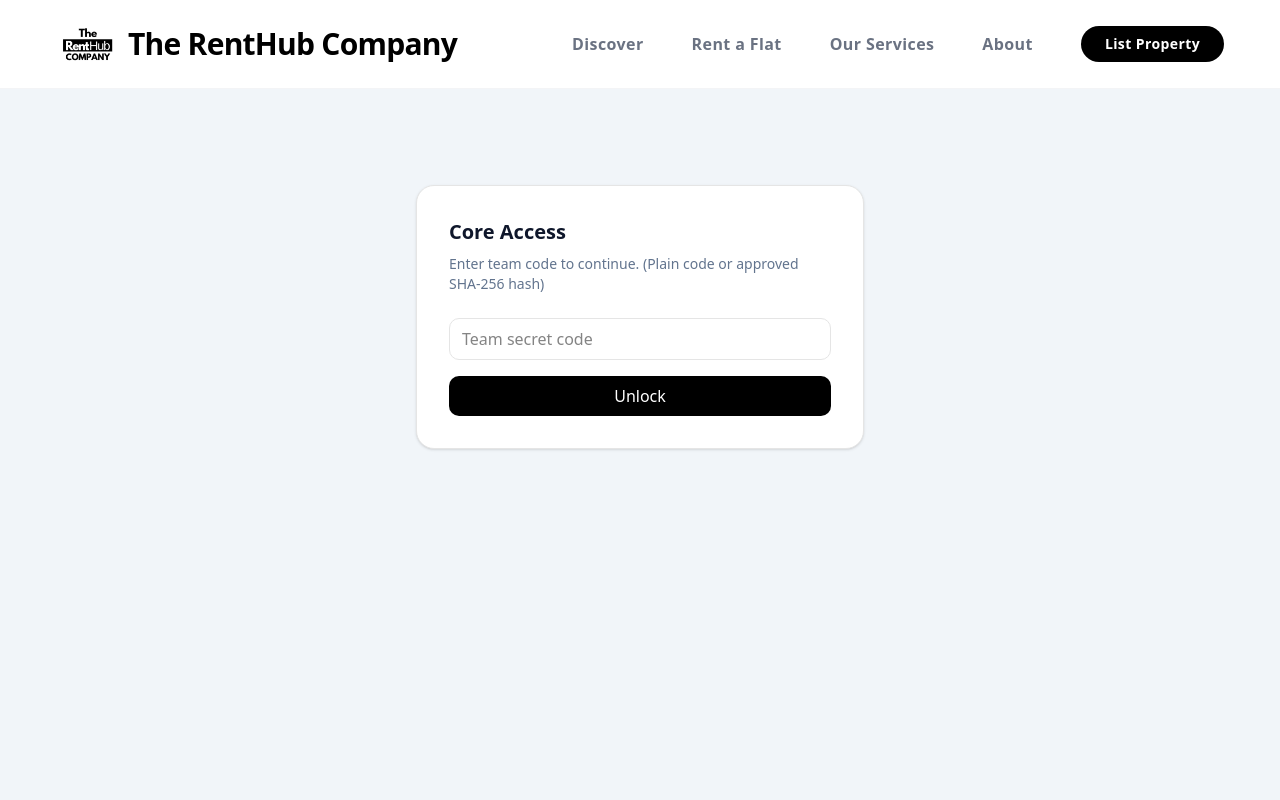
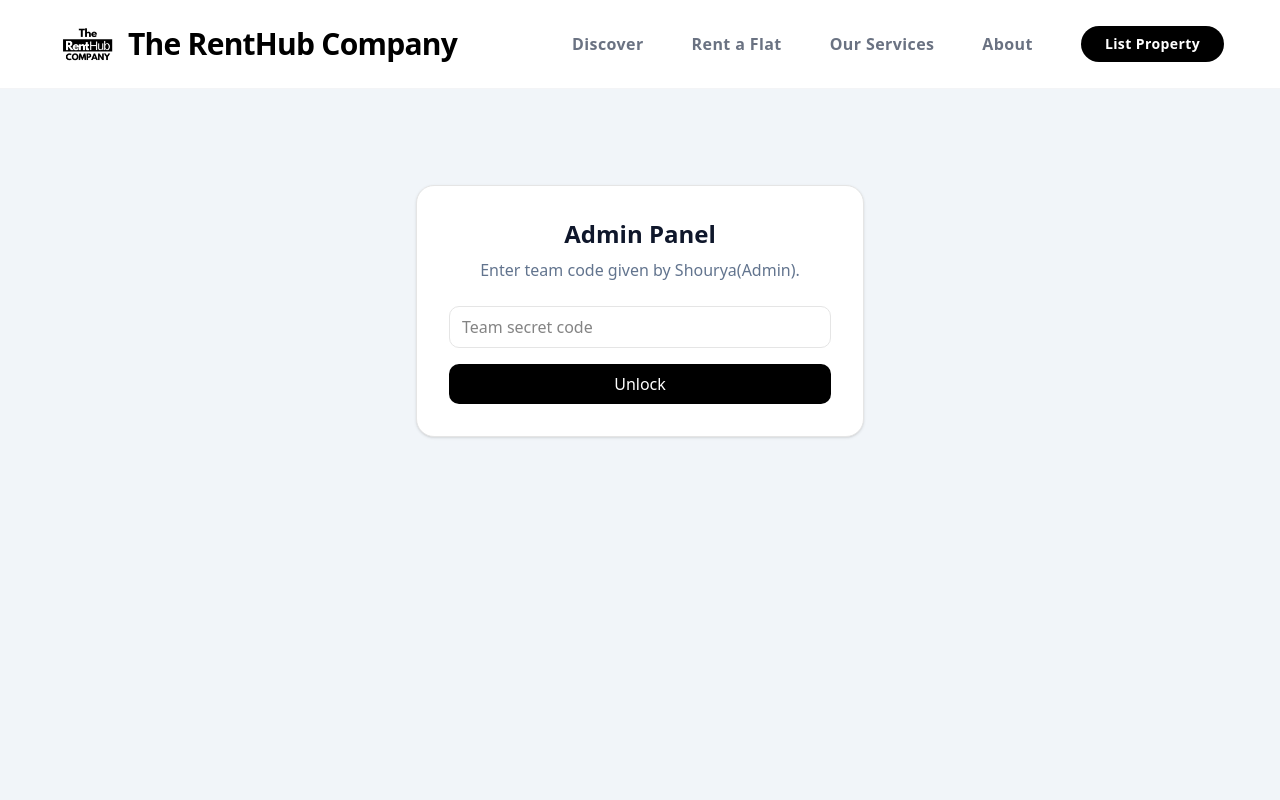
Before and after one commit to Shourya87/The-Rent-Hub-Website, a React (Vite) app in the folder frontend/: page /core-team-entry in a window 1280 px wide. Shown: the top 800 px of the page. Built offline with nearby package versions, Linux system fonts and the light colour scheme.

Commit message:
Theme Update

```diff
--- a/frontend/src/pages/admin/CoreAccess.jsx
+++ b/frontend/src/pages/admin/CoreAccess.jsx
@@ -60,8 +60,8 @@ export default function CoreAccess() {
   return (
     <div className="min-h-screen bg-slate-100 px-4 py-24">
       <div className="mx-auto max-w-md rounded-2xl border bg-white p-8 shadow-sm">
-        <h1 className="text-xl font-semibold text-slate-900">Core Access</h1>
-        <p className="mt-2 text-sm text-slate-500">Enter team code to continue. (Plain code or approved SHA-256 hash)</p>
+        <h1 className="text-2xl text-center font-bold font-sans text-slate-900">Admin Panel</h1>
+        <p className="mt-2 text-md text-center text-slate-500">Enter team code given by Shourya(Admin).</p>
 
         <form onSubmit={handleUnlock} className="mt-6 space-y-4">
           <input
```
